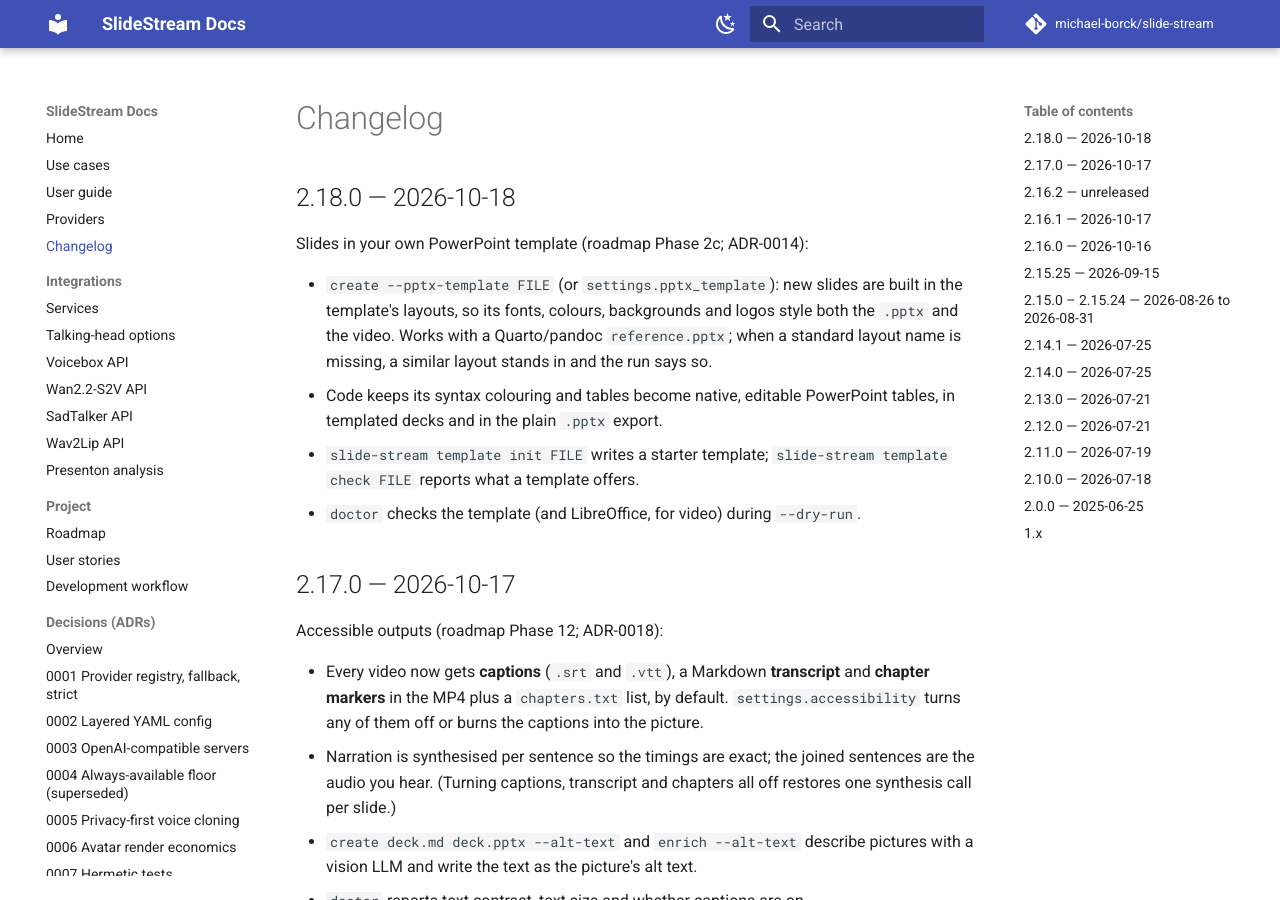
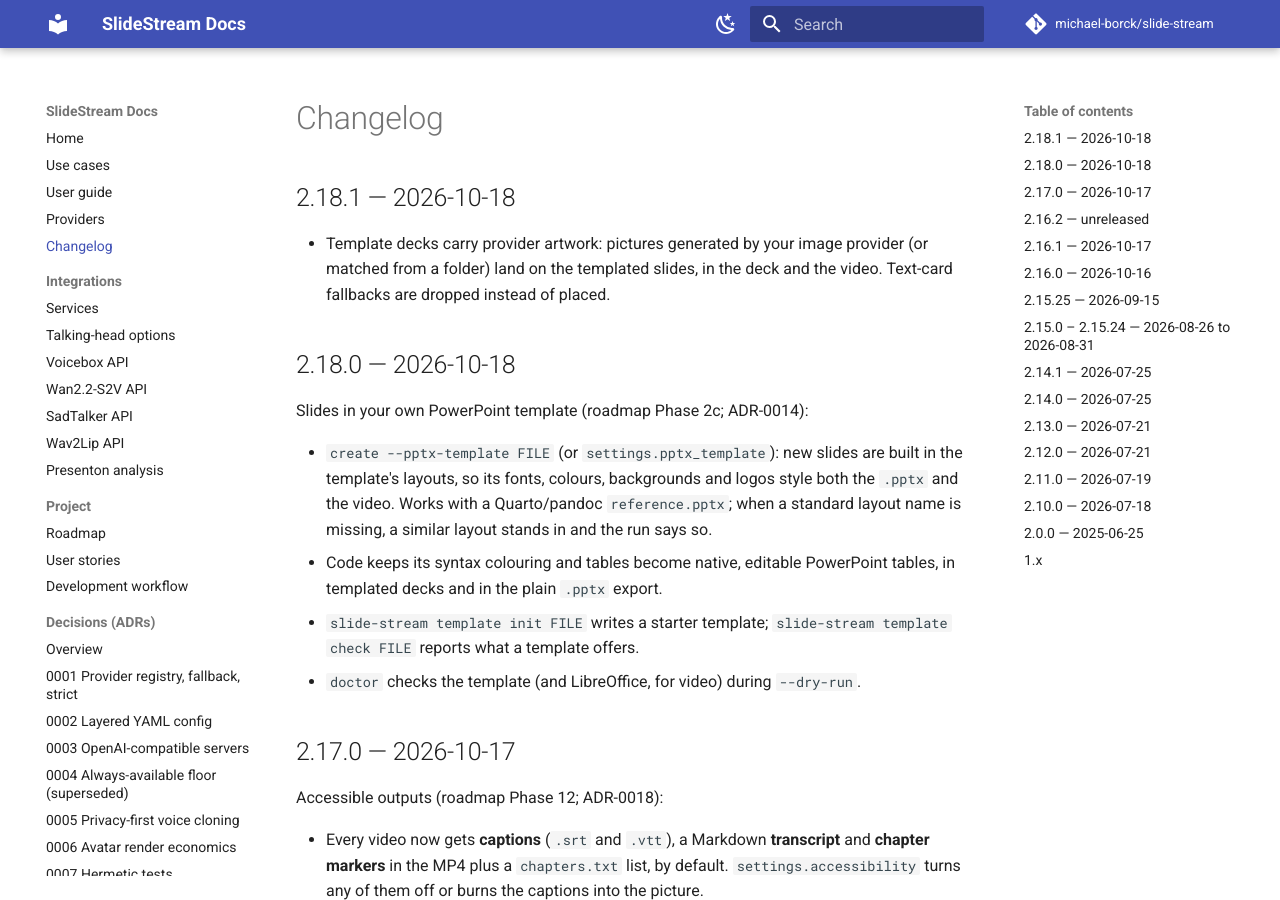
Before and after one commit to michael-borck/slide-stream, an MkDocs documentation site: the page built from docs/CHANGELOG.md, in a window 1280 px wide and 900 px high. Built offline with MkDocs 1.6.1 and Material for MkDocs 9.7.7, drawn with Linux system fonts in a browser that asks for light colours; comment, search, counter and statistics services are not loaded.

Commit message:
chore: release 2.18.1 (provider artwork in template decks)

```diff
--- a/docs/CHANGELOG.md
+++ b/docs/CHANGELOG.md
@@ -1,4 +1,10 @@
 # Changelog
+
+## 2.18.1 — 2026-10-18
+
+- Template decks carry provider artwork: pictures generated by your image
+  provider (or matched from a folder) land on the templated slides, in the
+  deck and the video. Text-card fallbacks are dropped instead of placed.
 
 ## 2.18.0 — 2026-10-18
 
--- a/pyproject.toml
+++ b/pyproject.toml
@@ -4,7 +4,7 @@
 
 [project]
 name = "slide-stream"
-version = "2.18.0"
+version = "2.18.1"
 description = "Turn Markdown, PowerPoint or a document into a narrated video or an editable deck, with your own voice, pictures and a presenter"
 readme = "README.md"
 license = "MIT"
--- a/src/slide_stream/__init__.py
+++ b/src/slide_stream/__init__.py
@@ -1,5 +1,5 @@
 """Slide Stream - AI-powered tool for creating video presentations from Markdown."""
 
-__version__ = "2.18.0"
+__version__ = "2.18.1"
 __author__ = "Michael Borck"
 __email__ = "michael.borck@curtin.edu.au"
```
Also changed, not shown: 1 other file.
